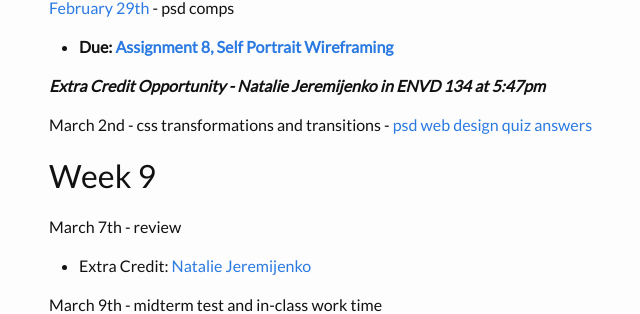
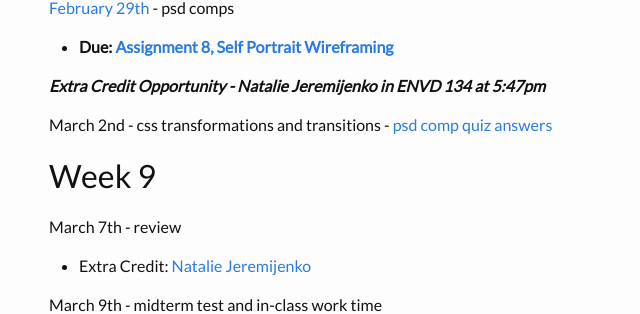
Before and after one commit to coloringchaos/web-spring-16, a Jekyll site: the page built from timeline.md, in a window 1280 px wide and 900 px high, scrolled down 1592 px. Shown: the part 145-459 px from the top of the window, without its empty margins (221-861 px from the left). Built offline with Jekyll 4.4.1, drawn with Linux system fonts in a browser that asks for light colours.

Commit message:
updating timeline

```diff
--- a/timeline.md
+++ b/timeline.md
@@ -72,7 +72,7 @@ February 17th - css layouts, web design & responsive media - follow along with [
 
 ***Extra Credit Opportunity - Natalie Jeremijenko in ENVD 134 at 5:47pm***
 
-March 2nd - css transformations and transitions - [psd web design quiz answers](/web-spring-16/resources/web-psd-vid-quiz.pdf )
+March 2nd - css transformations and transitions - [psd comp quiz answers](/web-spring-16/resources/web-psd-vid-quiz.pdf )
 
 # Week 9
 March 7th - review
```
